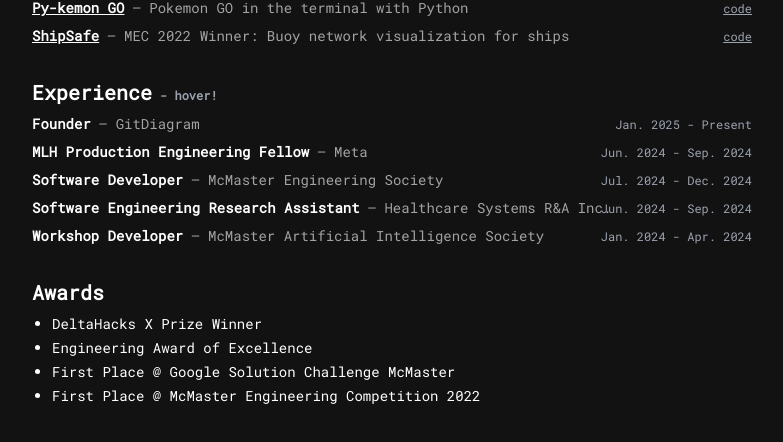
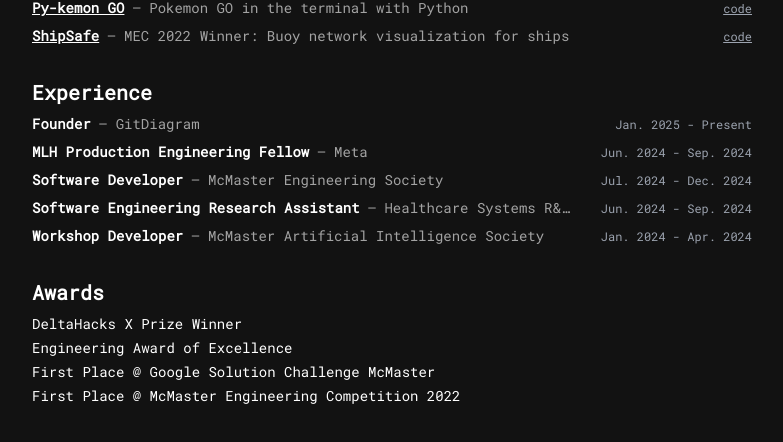
Before and after one commit to ahmedkhaleel2004/portfolio, a Next.js app: page / in a window 1280 px wide. Shown: the part 982-1424 px from the top of the page, without its empty margins (248-1031 px from the left). Built offline with nearby package versions, Linux system fonts and the light colour scheme.

Commit message:
fix width

```diff
--- a/app/page.tsx
+++ b/app/page.tsx
@@ -77,15 +77,14 @@
                 <div className="flex w-full items-baseline justify-between">
                   <div className="min-w-0 flex-1 pr-4">
                     <div className="flex items-baseline">
-                      <div className="flex items-baseline">
                       <a
                         href={project.link}
                         className="mr-2 whitespace-nowrap text-sm font-semibold underline"
                       >
                         {project.title}
                       </a>
-                        <div className="min-w-0 flex-1">
-                          <span className="block cursor-default truncate text-sm text-neutral-400">
+                      <div className="w-0 min-w-0 flex-1 overflow-hidden">
+                        <span className="block max-w-full cursor-default truncate text-sm text-neutral-400">
                           {project.title === "Portfolio" && (
                             <>
                               <Link
@@ -98,7 +97,6 @@
                           )}
                           — {project.summary || project.desc}
                         </span>
-                        </div>
                       </div>
                     </div>
                   </div>
@@ -117,10 +115,7 @@
 
       <FadeIn delay={300}>
         <section className="mb-8">
-          <h2 className="mb-2 text-xl font-bold">
-            Experience
-            <span className="ml-2 text-xs text-gray-400">- hover!</span>
-          </h2>
+          <h2 className="mb-2 text-xl font-bold">Experience</h2>
           <div className="space-y-2">
             {positions.map((position, index) => (
               <ExperienceTooltip
@@ -132,15 +127,13 @@
                 <div className="flex w-full items-baseline justify-between">
                   <div className="min-w-0 flex-1 pr-4">
                     <div className="flex items-baseline">
-                      <div className="flex items-baseline">
                       <span className="mr-2 whitespace-nowrap text-sm font-semibold">
                         {position.title}
                       </span>
-                        <div className="min-w-0 flex-1">
-                          <span className="block cursor-default truncate text-sm text-neutral-400">
+                      <div className="w-0 min-w-0 flex-1 overflow-hidden">
+                        <span className="block max-w-full cursor-default truncate text-sm text-neutral-400">
                           — {position.company}
                         </span>
-                        </div>
                       </div>
                     </div>
                   </div>
@@ -153,16 +146,15 @@
           </div>
         </section>
       </FadeIn>
-
       <FadeIn delay={400}>
         <section className="mb-8">
           <h2 className="mb-2 text-xl font-bold">Awards</h2>
-          <ul className="list-disc space-y-1 pl-5 text-sm">
-            <li>DeltaHacks X Prize Winner</li>
-            <li>Engineering Award of Excellence</li>
-            <li>First Place @ Google Solution Challenge McMaster</li>
-            <li>First Place @ McMaster Engineering Competition 2022</li>
-          </ul>
+          <div className="space-y-1 text-sm">
+            <p>DeltaHacks X Prize Winner</p>
+            <p>Engineering Award of Excellence</p>
+            <p>First Place @ Google Solution Challenge McMaster</p>
+            <p>First Place @ McMaster Engineering Competition 2022</p>
+          </div>
         </section>
       </FadeIn>
       {/*
--- a/lib/projects.ts
+++ b/lib/projects.ts
@@ -22,7 +22,7 @@
     summary: "Visualize any GitHub repo with AI, 150k+ users, 12k+ stars",
     link: "https://gitdiagram.com",
     code: "https://github.com/ahmedkhaleel2004/gitdiagram",
-    image: "/gitdiagram.jpeg",
+    image: "/gitdiagram.png",
   },
   {
     title: "DeepEnd",
```
Lines whose indentation alone changed are shown as unchanged.
